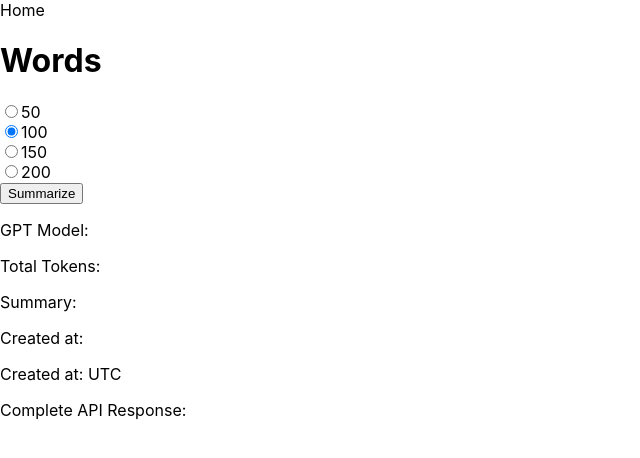
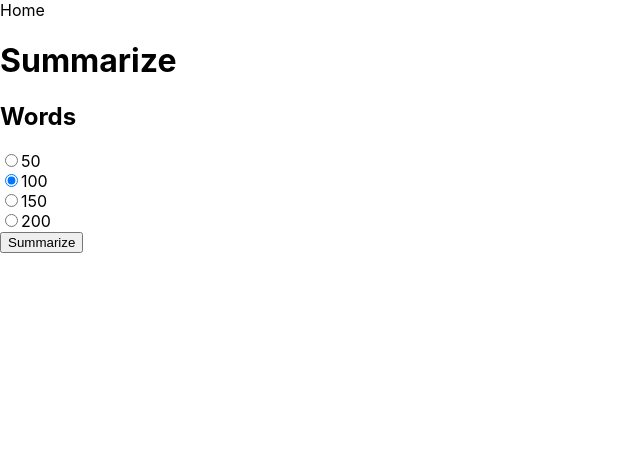
Before and after one commit to luisKisters/summaryApp, a React (Create React App) app in the folder frontend/: page / in a window 1280 px wide. Shown: the top 458 px of the page, without its empty margins (0-640 px from the left). Built offline with nearby package versions, Linux system fonts and the light colour scheme.

Commit message:
Viewing the fields of the API response works now

```diff
--- a/frontend/src/components/Summarize.jsx
+++ b/frontend/src/components/Summarize.jsx
@@ -9,6 +9,10 @@ export const Summary = () => {
 
     const handleWordCountChange = (event) => {
         setWordCount(Number(event.target.value));
+    }
+
+    const clearSummary = (event) => {
+        setSummary('')
     }
 
     const handleFormSubmit = (event) => {
@@ -24,8 +28,8 @@ export const Summary = () => {
                     }
                 })
                     .then(response => {
-                        const summary = response;
-                        setSummary(summary);
+                        console.log(response)
+                        setSummary(response.data);
                     })
                     .catch(error => console.error(error));
             })
@@ -34,8 +38,31 @@ export const Summary = () => {
 
     return (
         <div className='Summary-view'>
-            <h1>Words</h1>
+            <h1>Summarize</h1>
+            {
+                summary !== "" ?
+                    summary.hasOwnProperty("error") ?
+                        <div className="error-fields">
+                            <p>Status: Error</p>
+                            <p>Error Message: {summary.error}</p>
+                        </div>
+                        :
+                        <div className="idk">
+                            <div className="summary-fields">
+                                <p>Status: Successful</p>
+                                <p>GPT Model: {typeof summary === 'string' ? summary : summary.model}</p>
+                                <p>Total Tokens: {typeof summary === 'string' ? summary : JSON.stringify(summary.usage.total_tokens)}</p>
+                                <p>Summary: {typeof summary === 'string' ? summary : JSON.stringify(summary.choices[0].message.content)}</p>
+                                <p>Created at: {typeof summary === 'string' ? summary : JSON.stringify(new Date(summary.created * 1000).toLocaleString())} UTC</p>
+                                <p>Complete API Response: {typeof summary === 'string' ? summary : JSON.stringify(summary)}</p>
+                            </div>
+                            <form onSubmit={clearSummary}>
+                                <button type="submit">New Summary</button>
+                            </form>
+                        </div>
+                    :
                     <form onSubmit={handleFormSubmit}>
+                        <h2>Words</h2>
                         <input type="radio" name="words" id="50" value="50" onChange={handleWordCountChange} />
                         <label htmlFor="50">50</label>
                         <br />
@@ -50,12 +77,8 @@ export const Summary = () => {
                         <br />
                         <button type="submit">Summarize</button>
                     </form>
-            <p>GPT Model: {typeof summary === 'string' ? summary : JSON.stringify(summary.summary.model)}</p>
-            <p>Total Tokens: {typeof summary === 'string' ? summary : JSON.stringify(summary.summary.usage.total_tokens)}</p>
-            <p>Summary: {typeof summary === 'string' ? summary : JSON.stringify(summary.summary.choices[0].message.content)}</p>
-            <p>Created at: {typeof summary === 'string' ? summary : JSON.stringify(summary.summary.created)}</p>
-            <p>Created at: {typeof summary === 'string' ? summary : new Date(summary.summary.created * 1000).toLocaleString()} UTC</p>
-            <p>Complete API Response: {typeof summary === 'string' ? summary : JSON.stringify(summary)}</p>
+
+            }
         </div>
     );
 };
```
Lines whose indentation alone changed are shown as unchanged.
